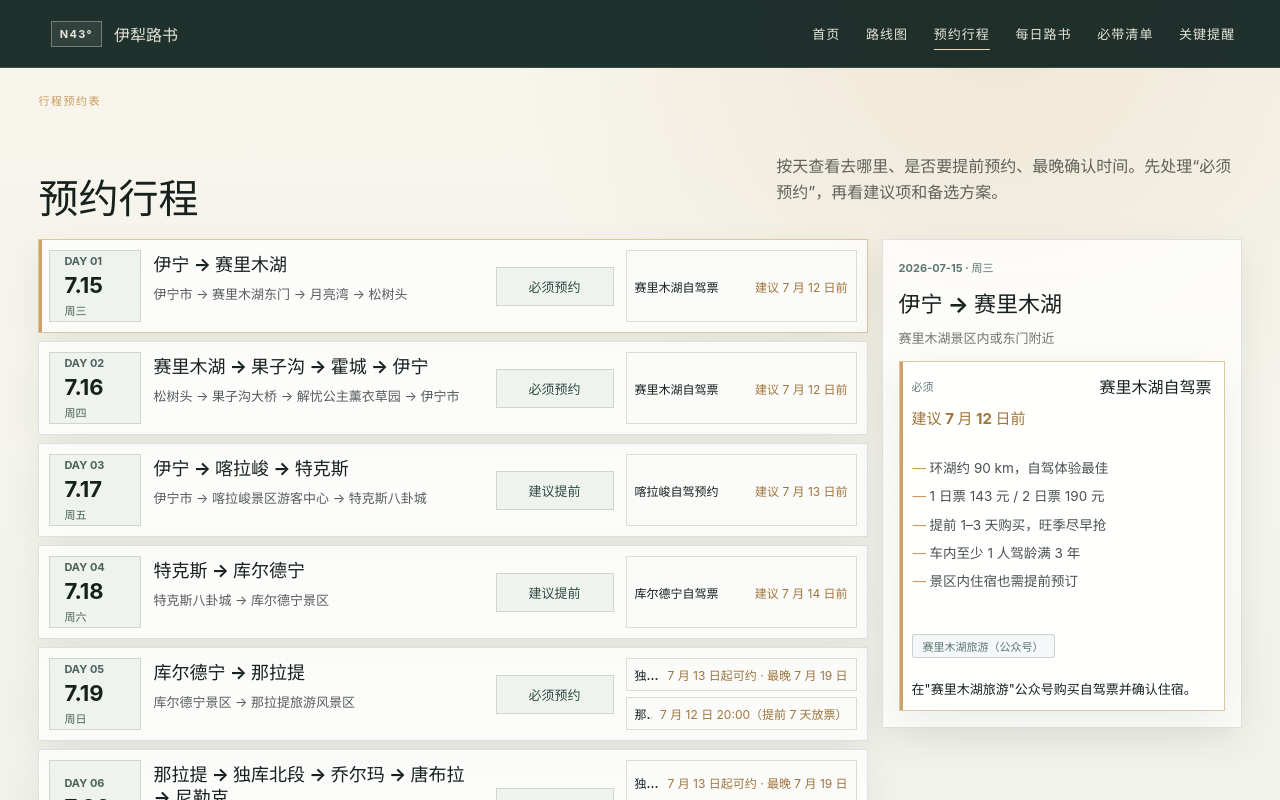
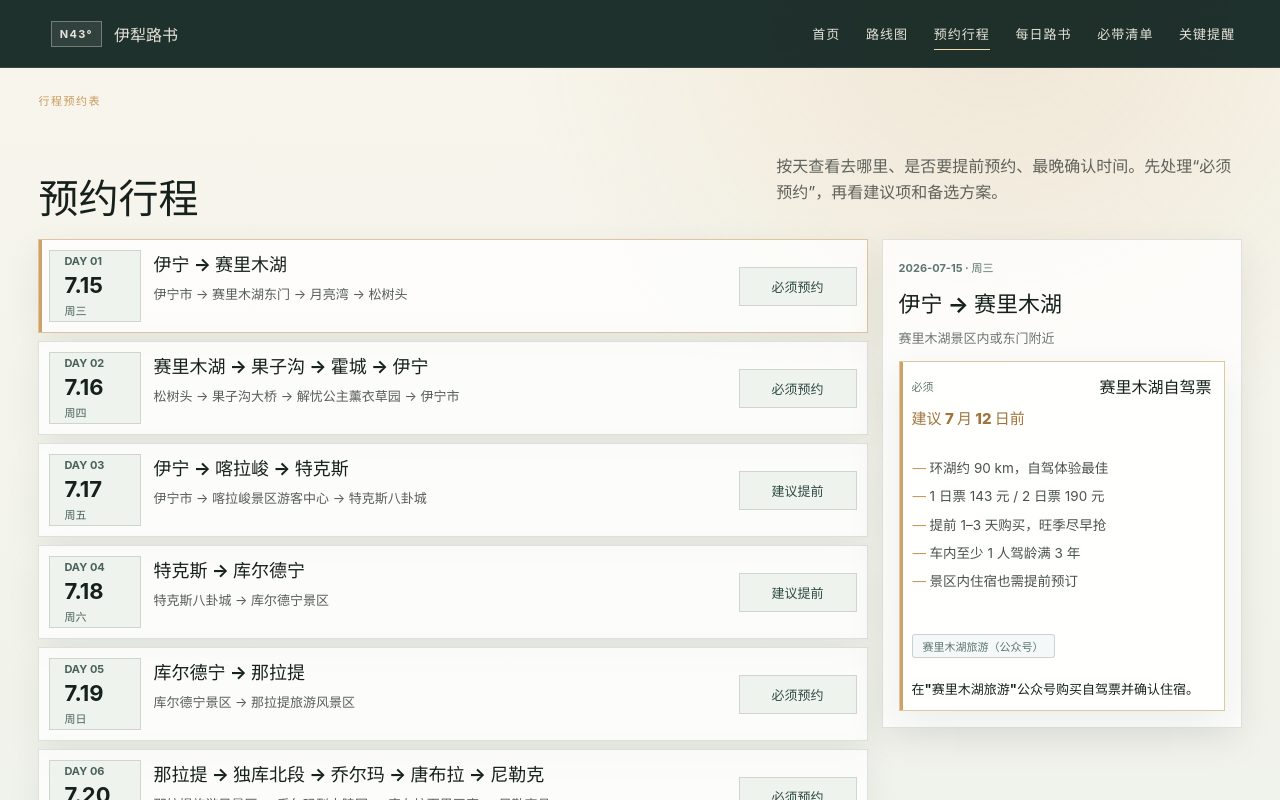
Before and after one commit to StevieHui/yili-roadbook, a React (Vite) app: page / in a window 1280 px wide. Both pictures are taken after a click on the button "预约行程". Shown: the top 800 px of the page. Built offline with nearby package versions, Linux system fonts and the light colour scheme.

Commit message:
fix: simplify booking left cards (remove redundant task list), bold key detail info

```diff
--- a/src/components/BookingsPanel.tsx
+++ b/src/components/BookingsPanel.tsx
@@ -68,14 +68,6 @@ export function BookingsPanel({ days, selectedDayId, onSelectDay }: BookingsPane
                   <p>{day.route.map((stop) => stop.name).join(' → ')}</p>
                 </div>
                 <strong className={`booking-status status-${statusText}`}>{statusText}</strong>
-                <ul>
-                  {tasks.map((task) => (
-                    <li key={task.id}>
-                      <b>{task.title}</b>
-                      <span>{task.deadline}</span>
-                    </li>
-                  ))}
-                </ul>
               </article>
             );
           })}
--- a/src/styles.css
+++ b/src/styles.css
@@ -778,7 +778,7 @@ footer { display: flex; justify-content: space-between; padding: 34px 4vw; borde
 }
 .booking-day-card {
   display: grid;
-  grid-template-columns: 92px minmax(0, 1fr) 118px minmax(220px, .7fr);
+  grid-template-columns: 92px minmax(0, 1fr) 118px;
   gap: 12px;
   align-items: stretch;
   padding: 10px;
@@ -912,6 +912,7 @@ footer { display: flex; justify-content: space-between; padding: 34px 4vw; borde
 .booking-detail-card strong {
   color: #b4471e;
   font-size: 15px;
+  font-weight: 800;
 }
 .booking-detail-card p {
   margin: 0;
@@ -923,6 +924,7 @@ footer { display: flex; justify-content: space-between; padding: 34px 4vw; borde
   color: var(--ink);
   font-size: 13px;
   font-style: normal;
+  font-weight: 700;
 }
 .booking-key-points {
   margin: 14px 0;
@@ -1202,6 +1204,7 @@ body,
   }
   .booking-day-card { grid-template-columns: 92px minmax(0, 1fr); }
   .booking-status { justify-self: start; }
+  .booking-status { justify-self: start; }
   .booking-detail { position: static; }
   .day-launcher { grid-template-columns: repeat(2, minmax(0, 1fr)); }
 }
```
Also changed, not shown: 1 other file (tests, documents, lock files or other folders).
